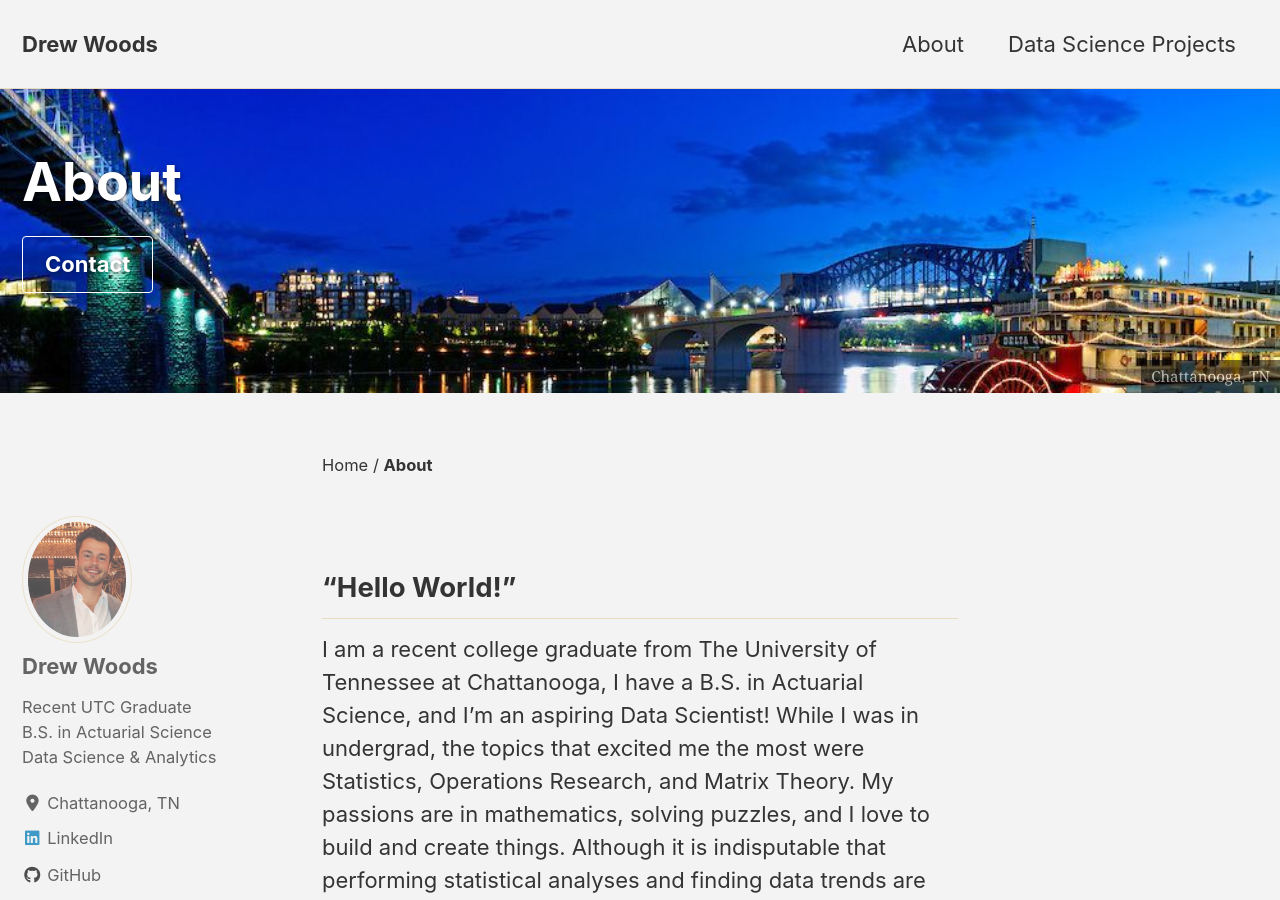
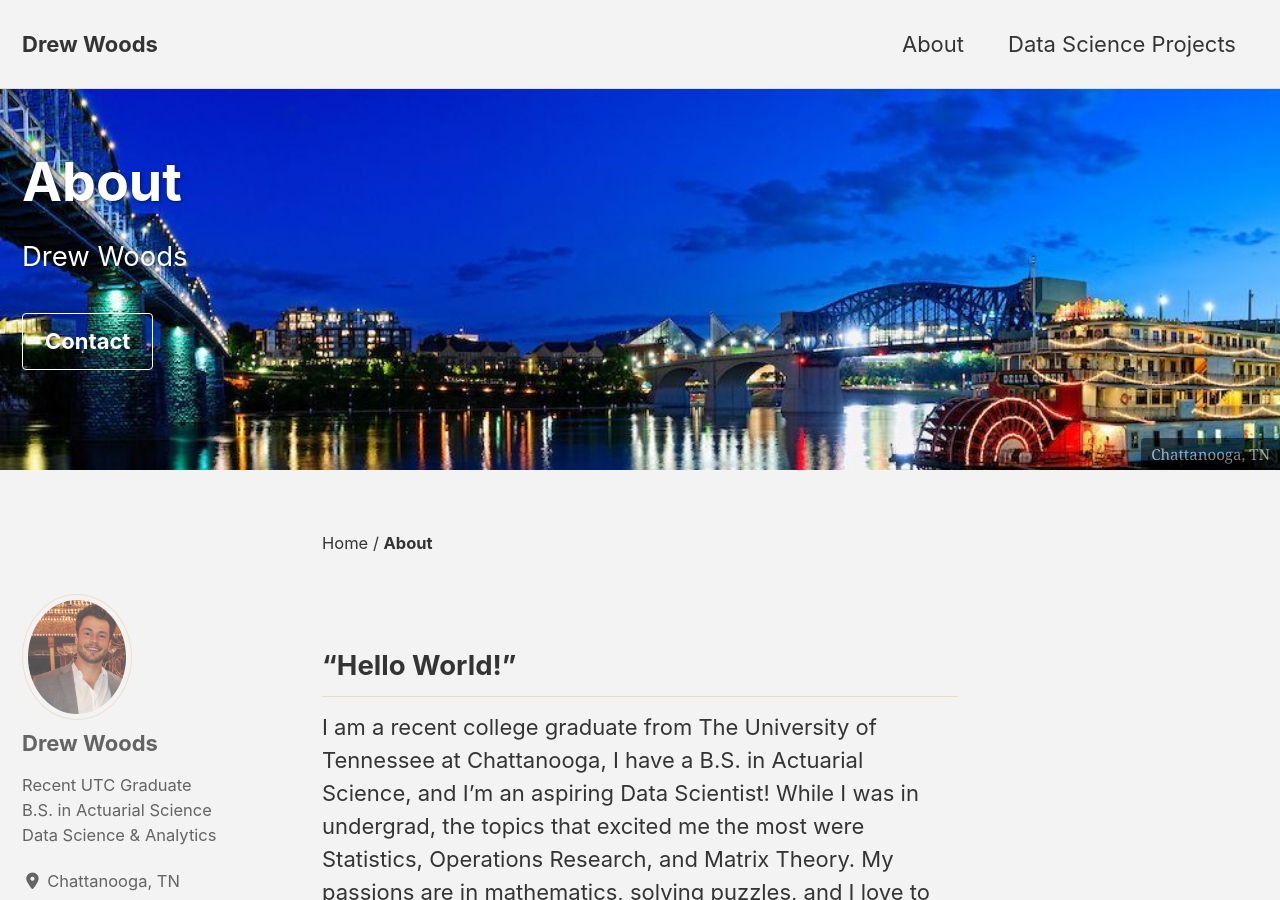
Before and after one commit to backdoordata/backdoordata.github.io, a Jekyll site: the page built from _pages/about.md, in a window 1280 px wide and 900 px high. Built offline with Jekyll 4.4.1, drawn with Linux system fonts in a browser that asks for light colours; cached includes are drawn as plain includes; nearby versions of some CDN libraries.

Commit message:
ML Proj1

```diff
--- a/_pages/about.md
+++ b/_pages/about.md
@@ -9,6 +8,7 @@ header:
     actions:
       - label: "Contact"
         url: "https://www.linkedin.com/in/drew-woods-4b609b17a/"
+excerpt: "Drew Woods"
 ---
 
 ## **"Hello World!"**
```
Also changed, not shown: other parts of _pages/about.md (+0 -1 lines).
